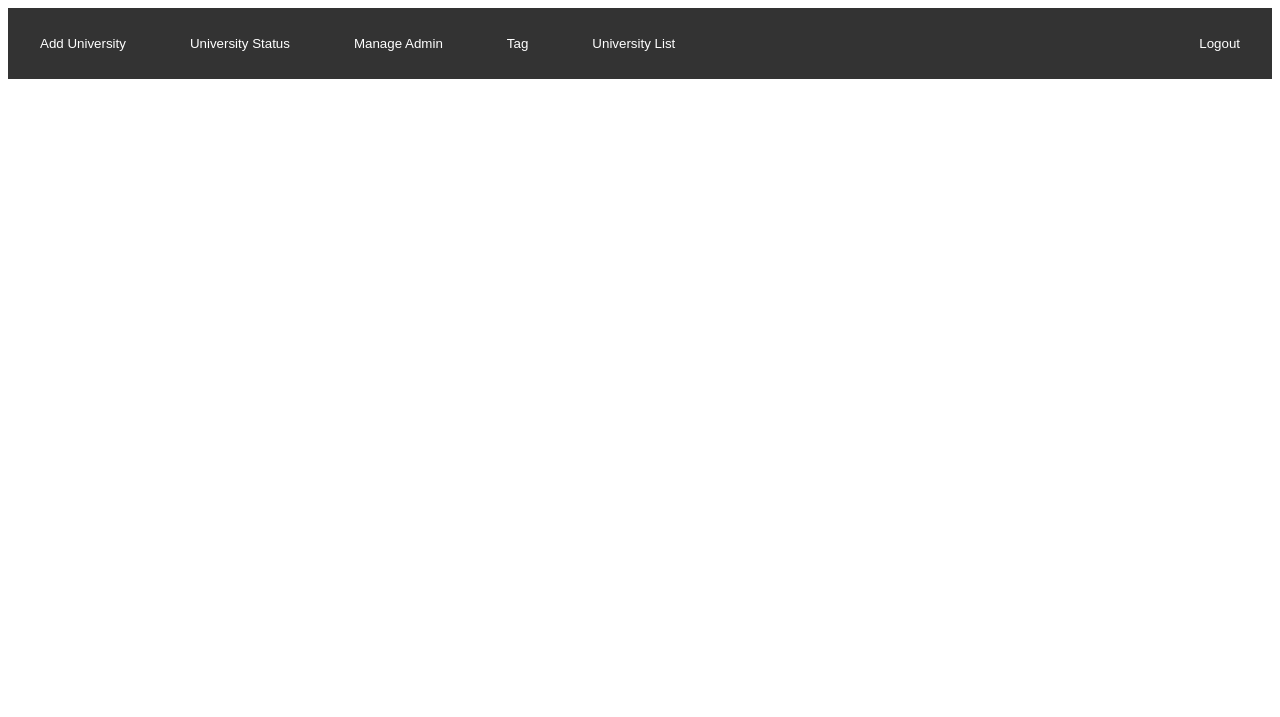
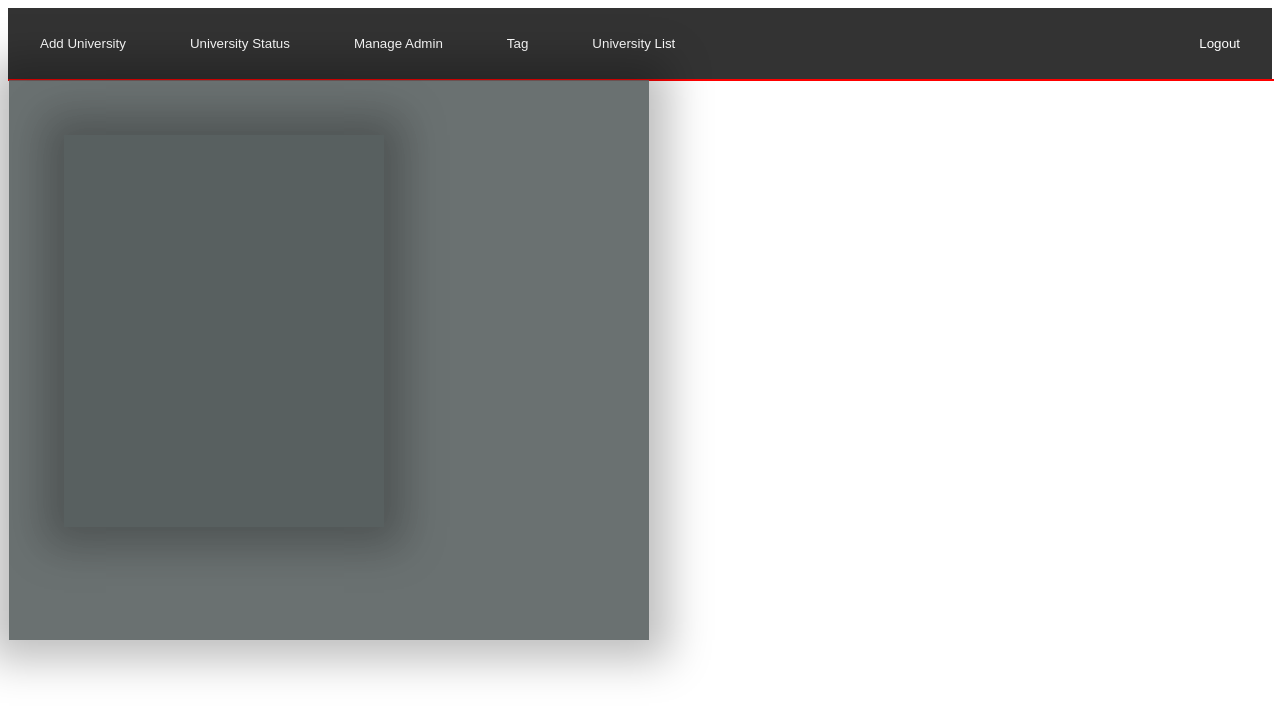
Before and after one commit to AAMasud040/Campy_SoftwareEngineering, a PHP site: page /s_admin.php in a window 1280 px wide. Shown: the top 717 px of the page. Run offline with PHP 8.4, Linux system fonts and the light colour scheme.

Commit message:
div aded in backend file

```diff
--- a/s_admin.css
+++ b/s_admin.css
@@ -63,10 +63,21 @@ li a:hover {
     background-color: aquamarine; */
     height: 100%;
     width: 100%;
+    align-items: center;
+    border: 1px solid red;
   }
 
 .admin_form{
-
+  position:absolute;
+  width: 50%;
+  height: 70%;
+  background-position: center;
+  background-size: cover;
+  background-color: rgba(86, 94, 94, 0.877);
+  padding: 55px;
+  box-sizing: border-box;
+  backface-visibility: hidden;
+  box-shadow: 0 0 40px 20px rgba(0,0,0,0.26);
 }
 
   .input-box{
--- a/s_admin.php
+++ b/s_admin.php
@@ -47,7 +47,6 @@
         </div>
         </div>
     </div>
-    </div>
 
 </body>
 </html>
--- a/s_admin_back.php
+++ b/s_admin_back.php
@@ -2,6 +2,7 @@
    function func(){
     include "db_connect.php";
     //add university
+    echo" <div class='admin_form'>";
     if(isset($_POST['Add_uni']))
     {
         echo "<form action='' method='POST'>
@@ -324,5 +325,8 @@
          }
     }
     //end of remove admin
+
+    echo "</div>";
    }
+
 ?>
```
